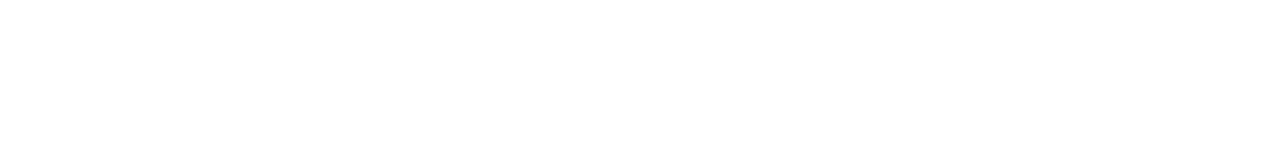
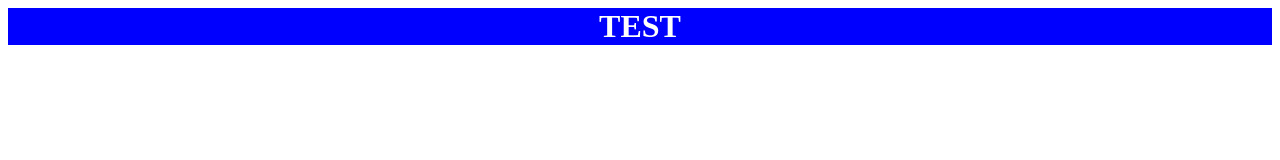
Before and after one commit to mbernardiadmcooperativacasa/test, a plain HTML site: page index.html in a window 1280 px wide. Drawn offline with Linux system fonts and the light colour scheme.

Commit message:
Update index.html

```diff
--- a/index.html
+++ b/index.html
@@ -3,6 +3,6 @@
     <title>Test</title>
   </head>
   <body>
-    <div style="background-color:blue"><h1 style="text-align:center; color: white;"></h1></div>
+    <div style="background-color:blue"><h1 style="text-align:center; color: white;">TEST</h1></div>
   </body>
 </html>
```
